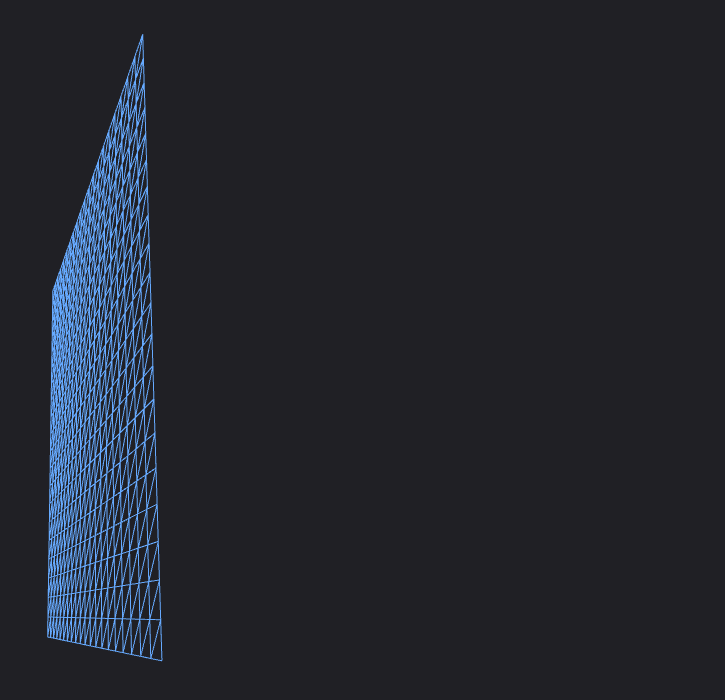
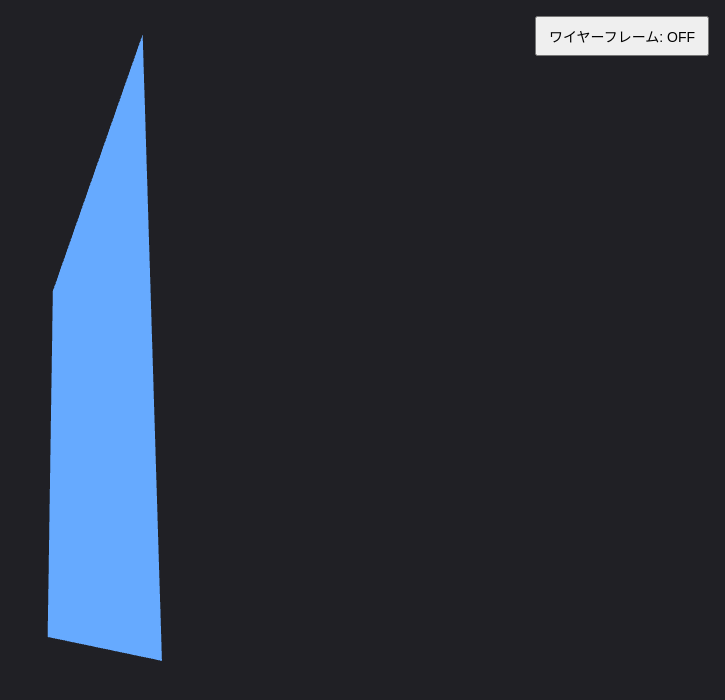
Before and after one commit to Hal-0823/webgpu-wet-cloth, a website built with Vite: page wet-cloth-sim/index.html in a window 1280 px wide. Shown: the whole page, without its empty margins (555-1280 px from the left). Built offline with nearby package versions, Linux system fonts and the light colour scheme.

Commit message:
ワイヤーフレーム表示切替ボタン追加

```diff
--- a/wet-cloth-sim/index.html
+++ b/wet-cloth-sim/index.html
@@ -7,5 +7,6 @@
   </head>
   <body>
     <script type="module" src="/src/main.ts"></script>
+    <button id="toggleWireframe">ワイヤーフレーム: OFF</button>
   </body>
 </html>
--- a/wet-cloth-sim/src/main.ts
+++ b/wet-cloth-sim/src/main.ts
@@ -25,10 +25,23 @@ const geometry = new THREE.PlaneGeometry(2,2,20,20);
 const material = new THREE.MeshBasicMaterial({
   color: 0x66aaff,
   side: THREE.DoubleSide,
-  wireframe: true,
+  wireframe: false,
 });
 const plane = new THREE.Mesh(geometry, material);
 scene.add(plane);
+
+// ワイヤーフレーム表示切替ボタン
+const toggleWireframeButton = document.getElementById("toggleWireframe") as HTMLButtonElement;
+
+// 状態管理
+let isWireframe = false;
+
+toggleWireframeButton.addEventListener("click", () =>{
+  isWireframe = !isWireframe;
+
+  material.wireframe = isWireframe;
+  toggleWireframeButton.textContent = `ワイヤーフレーム: ${isWireframe ? "ON" : "OFF"}`;
+});
 
 // 向きが分かりやすいように少し回転
 plane.rotation.x = -0.3;
--- a/wet-cloth-sim/src/style.css
+++ b/wet-cloth-sim/src/style.css
@@ -37,6 +37,16 @@ button {
   cursor: pointer;
 }
 
+#toggleWireframe {
+  position: absolute;
+  top: 16px;
+  right: 16px;
+  z-index: 10;
+  padding: 8px 12px;
+  font-size: 14px;
+  cursor: pointer;
+}
+
 canvas {
   display: block;
 }
```
